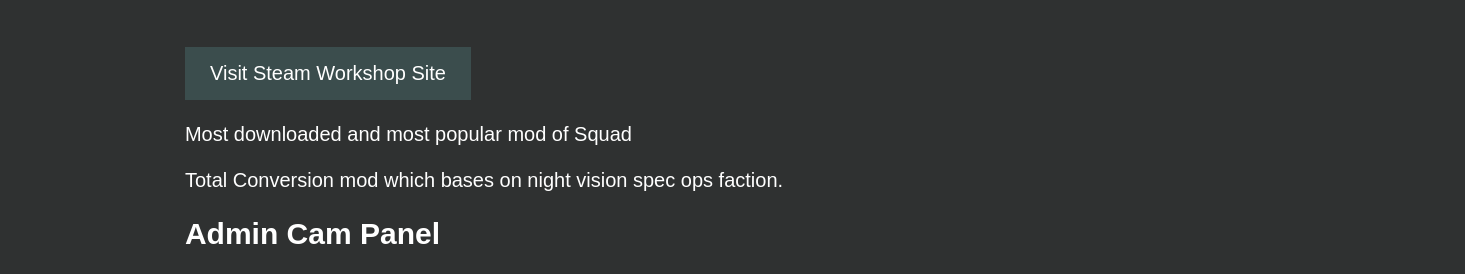
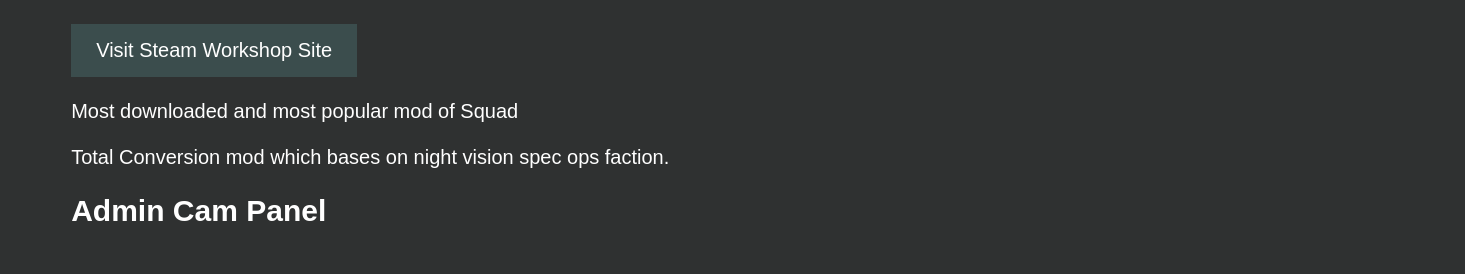
Before and after one commit to ERENEJ/Basic-PortfolioSite, a plain HTML site: page index.html in a window 1280 px wide. Shown: the part 1789-2063 px from the top of the page, 1465 px wide, since content can reach past the window. Drawn offline with Linux system fonts and the light colour scheme; grey boxes are pictures that could not be loaded.

Commit message:
Update index.html

```diff
--- a/index.html
+++ b/index.html
@@ -11,8 +11,8 @@ body {
 
 .container {
   margin: 0 auto;
-  margin-left: 14%;
-  max-width: 75%;
+  margin-left: 5%;
+  max-width: 80%;
 }
 .LeftPanel {
   background: #2a3636;
```
